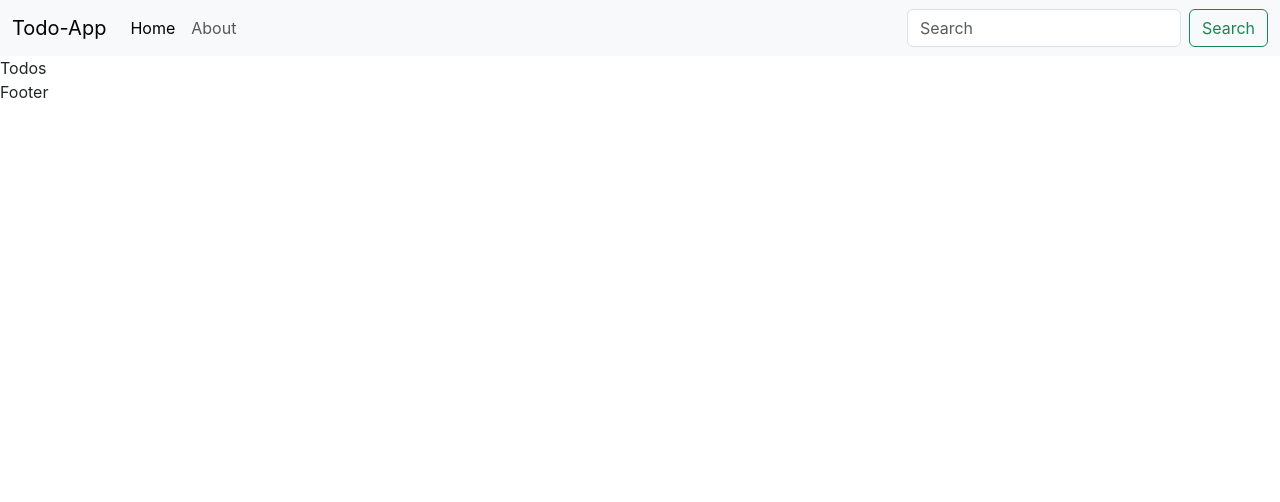
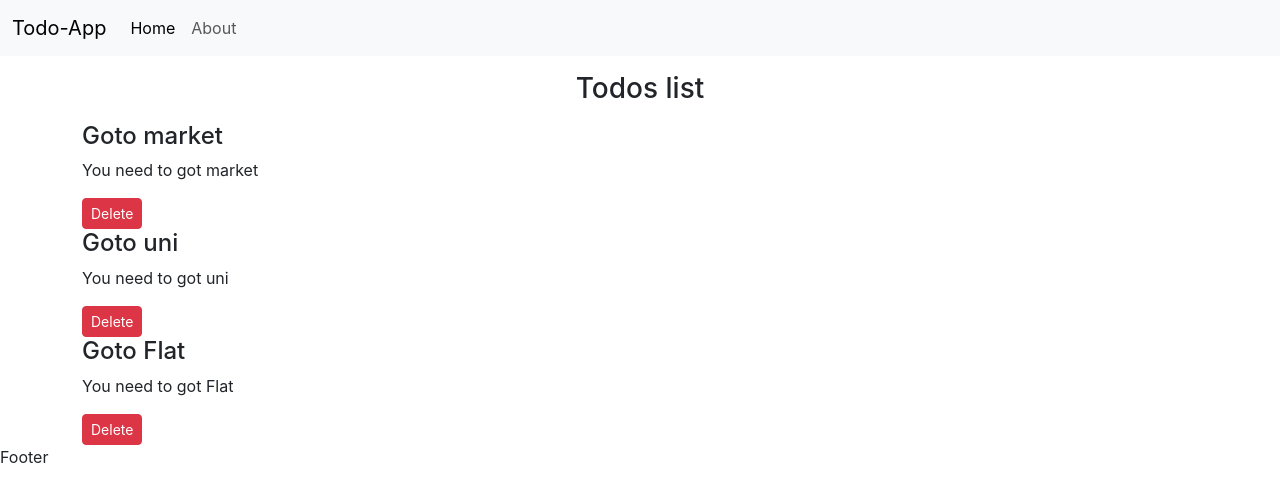
Before and after one commit to ahmadcs22/ToDo-list-using-ReactJS-and-Bootstrap-Begineer-Project, a React (Create React App) app in the folder todo-list/: page / in a window 1280 px wide. Shown: the top 502 px of the page. Built offline with nearby package versions, Linux system fonts and the light colour scheme.

Commit message:
bit changes before adding hook/use state

```diff
--- a/todo-list/src/App.js
+++ b/todo-list/src/App.js
@@ -2,14 +2,32 @@
 import './App.css';
 import { Footer } from './MyComponents/Footer';
 import { Header } from './MyComponents/Header';
-
 import { Todos } from './MyComponents/Todos';
-
+let todos=[
+ {
+  sno:1,
+  title:"Goto market",
+  desc:"You need to got market"
+ },
+ {
+  sno:2,
+  title:"Goto uni",
+  desc:"You need to got uni"
+ },
+ {
+  sno:1,
+  title:"Goto Flat",
+  desc:"You need to got Flat"
+ },
+]
+const onDelete=(todo)=>{
+console.log("i am on delete",todo)
+}
 function App() {
   return (
     <>
-      <Header title={"Todo-App"} searchBar={true} />
-      <Todos />
+      <Header title={"Todo-App"} searchBar={false} />
+      <Todos todos={todos} onDelete={onDelete}/>
       <Footer />
 
     </>
--- a/todo-list/src/MyComponents/Header.js
+++ b/todo-list/src/MyComponents/Header.js
@@ -23,7 +23,7 @@ export const Header = (props) => {
             {props.searchBar === true ? <form className="d-flex" role="search">
               <input className="form-control me-2" type="search" placeholder="Search" aria-label="Search" />
               <button className="btn btn-outline-success" type="submit">Search</button>
-            </form> : "Enter Parameter as true "}
+            </form> : ""}
           </div>
         </div>
       </nav>
@@ -33,7 +33,7 @@ export const Header = (props) => {
 
 Header.propTypes = {
   title: PropTypes.string,
-  searchBar: PropTypes.bool
+  searchBar: PropTypes.bool.isRequired
 }
 Header.defaultProps={
   title: "Kindly Pass Title",
--- a/todo-list/src/MyComponents/Todoitems.js
+++ b/todo-list/src/MyComponents/Todoitems.js
@@ -1,7 +1,11 @@
 import React from 'react'
 
-export const Todoitems = () => {
+export const Todoitems = ({todo,onDelete}) => {
   return (
-    <div>Todoitems</div>
+    <div>
+      <h4>{todo.title}</h4>
+      <p>{todo.desc}</p>
+      <button className="btn btn-danger btn-sm" onClick={()=>{onDelete(todo)}}>Delete</button>
+    </div>
   )
 }
--- a/todo-list/src/MyComponents/Todos.js
+++ b/todo-list/src/MyComponents/Todos.js
@@ -1,7 +1,15 @@
 import React from 'react'
+import { Todoitems } from './Todoitems'
+export const Todos = (props) => {
+  return (
+    <div className="container">
+      <h3 className='text-center my-3'>Todos list</h3>
+      {
+        props.todos.map((todo) => {
+          return <Todoitems todo={todo} key={todo.sno}onDelete={props.onDelete}/>
+        })
+      }
 
-export const Todos = () => {
-  return (
-    <div>Todos</div>
+    </div>
   )
 }
```
